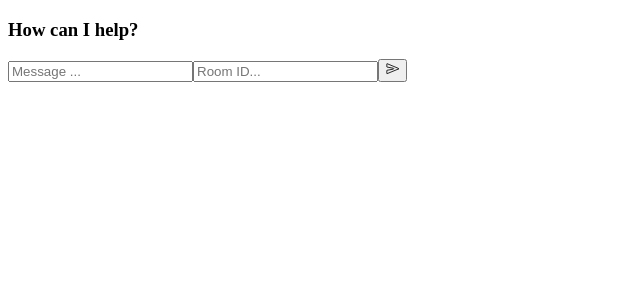
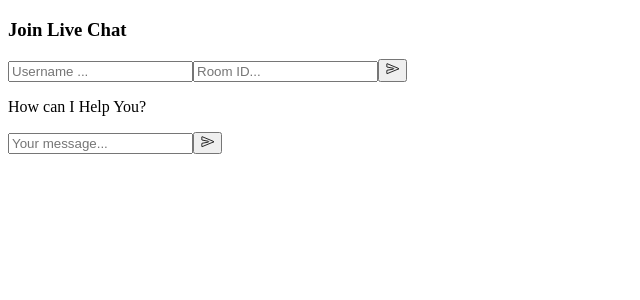
Before and after one commit to mdcodelab/real-time-chat-app, a React (Create React App) app in the folder client/: page / in a window 1280 px wide. Shown: the top 300 px of the page, without its empty margins (0-640 px from the left). Built offline with nearby package versions, Linux system fonts and the light colour scheme; no server answers.

Commit message:
Chat.js JSX & front-to-backend

```diff
--- a/client/src/App.js
+++ b/client/src/App.js
@@ -3,6 +3,7 @@ import './App.css';
 import styled from "styled-components";
 import { IoSendOutline } from "react-icons/io5";
 import io from "socket.io-client";
+import Chat from "./Chat";
 
 const socket = io.connect("http://localhost:4000");
 
@@ -13,17 +14,16 @@ function App() {
   function joinRoom () {
     if(username !== "" && room !==""){
       socket.emit("join_room", room);
-
     }
   }
 
-
   return (
     <Wrapper className="App">
-      <h3>How can I help?</h3>
-      <input type="text" placeholder="Message ..." onChange={(e)=> setUsername(e.target.value)}></input>
+      <h3>Join Live Chat</h3>
+      <input type="text" placeholder="Username ..." onChange={(e)=> setUsername(e.target.value)}></input>
       <input type="text" placeholder="Room ID..." onChange={(e)=> setRoom(e.target.value)}></input>
       <button onClick={joinRoom}><IoSendOutline></IoSendOutline></button>
+      <Chat socket={socket} username={username} room={room}></Chat>
     </Wrapper>
   );
 }
--- /dev/null
+++ b/client/src/Chat.js
@@ -0,0 +1,50 @@
+import React from "react";
+import styled from "styled-components";
+import { IoSendOutline } from "react-icons/io5";
+
+function Chat({ socket, username, room }) {
+  const [currentMessage, setCurrentMessage] = React.useState("");
+
+  async function sendMessage() {
+    if (currentMessage !== "") {
+      const messageData = {
+        room: room,
+        username: username,
+        message: currentMessage,
+        time:
+          new Date(Date.now()).getHours() +
+          ":" +
+          new Date(Date.now()).getMinutes(),
+      };
+
+      setCurrentMessage(messageData);
+
+      await socket.emit("send_message", messageData);
+    }
+  }
+
+  return (
+    <Wrapper>
+      <div className="chat__header">
+        <p>How can I Help You?</p>
+      </div>
+
+      <div className="chat__body"></div>
+
+      <div className="chat__footer">
+        <input
+          type="text"
+          placeholder="Your message..."
+          onChange={(e) => setCurrentMessage(e.target.value)}
+        ></input>
+        <button onClick={sendMessage}>
+          <IoSendOutline></IoSendOutline>
+        </button>
+      </div>
+    </Wrapper>
+  );
+}
+
+const Wrapper = styled.div``;
+
+export default Chat;
```
Also changed, not shown: 1 other file (tests, documents, lock files or other folders).
